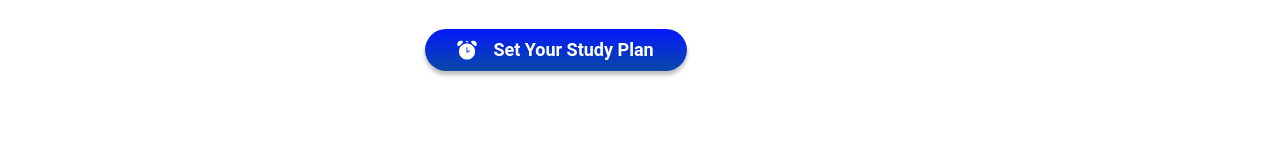
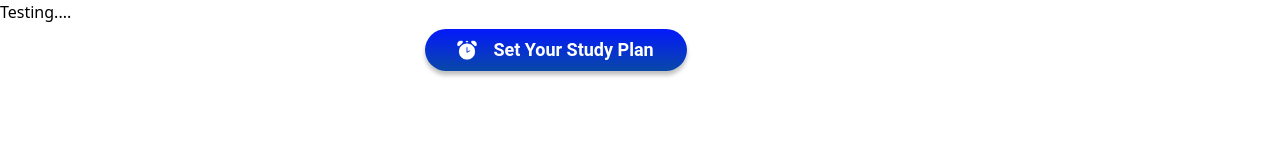
Before and after one commit to study-mate3/Study-Mate-2025-web, a React (Vite) app in the folder frontend/: page /test2 in a window 1280 px wide. Shown: the top 160 px of the page. Built offline with nearby package versions, Linux system fonts and the light colour scheme; no server answers.

Commit message:
Test file added

```diff
--- a/frontend/src/components/Header/Header.jsx
+++ b/frontend/src/components/Header/Header.jsx
@@ -77,6 +77,7 @@ const Header = ({ onScrollToSection }) => {
               Set Your Study Plan
             </span>
           </button>
+
         </div>
 
         {/* Navigation Links */}
--- /dev/null
+++ b/frontend/src/pages/Test2.jsx
@@ -0,0 +1,11 @@
+import React from 'react'
+
+const Test2 = () => {
+  return (
+    <div>
+      Testing....
+    </div>
+  )
+}
+
+export default Test2
--- a/frontend/src/routes/Routers.jsx
+++ b/frontend/src/routes/Routers.jsx
@@ -17,6 +17,7 @@ import SignUp from '../pages/Signup';
 import RoleSelection from '../pages/RoleSelection';
 import StudentDetailsPage from '../components/StudentDetails';
 import Loading from '../components/Loading';
+import Test2 from '../pages/Test2';
 
 const Routers = () => {
   return (
@@ -33,6 +34,7 @@ const Routers = () => {
           <Route path="/downloads" element={<Downloads />} />
           <Route path="/unauthorized" element={<Unauthorized />} />
           <Route path="/timer" element={<PomodoroTimer/>} />
+          <Route path="/test2" element={<Test2 />} />
           <Route path="/todo-after-login" element={<PrivateRoute roleRequired="student"><ToDoListPage /></PrivateRoute>} />
           <Route path="/notifications" element={<PrivateRoute roleRequired="student"><Notification /></PrivateRoute>} />
           <Route path="/admin-dashboard" element={<PrivateRoute roleRequired="admin"><AdminDashboard /></PrivateRoute>} />
```
